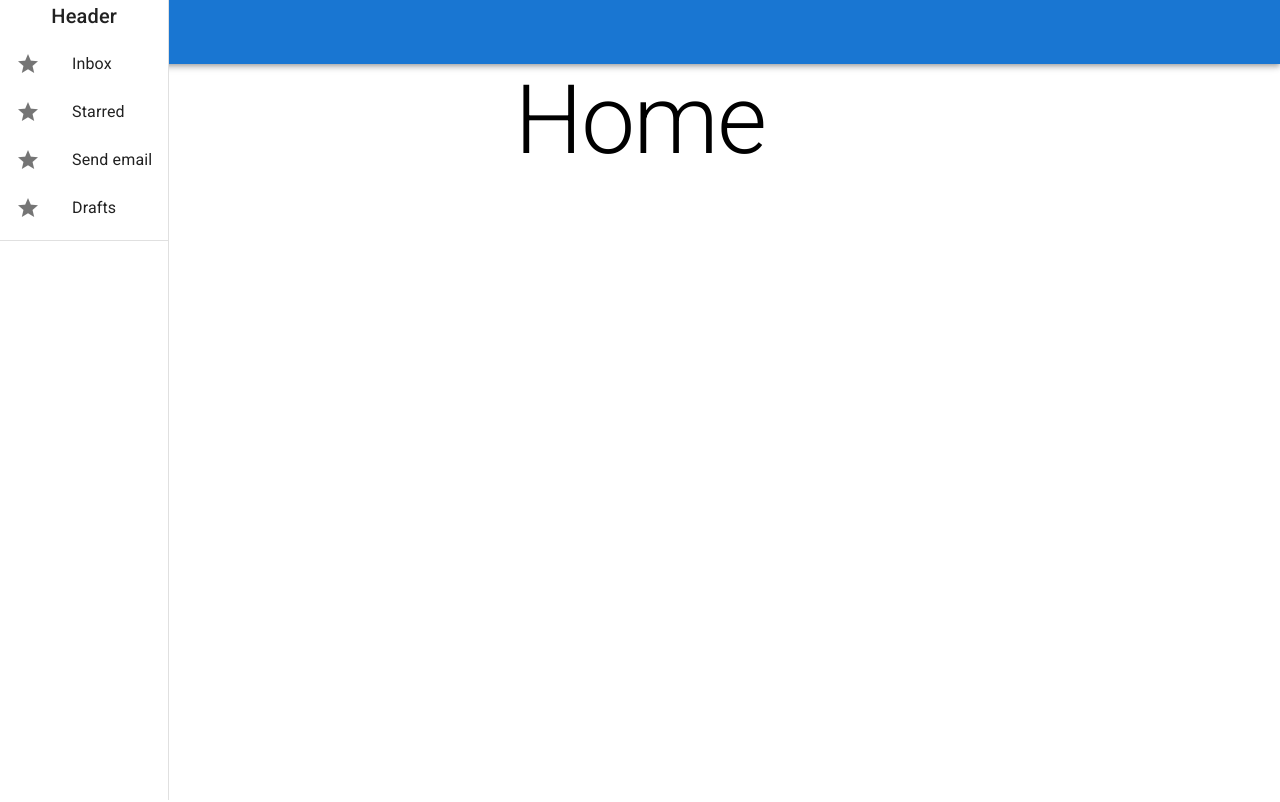
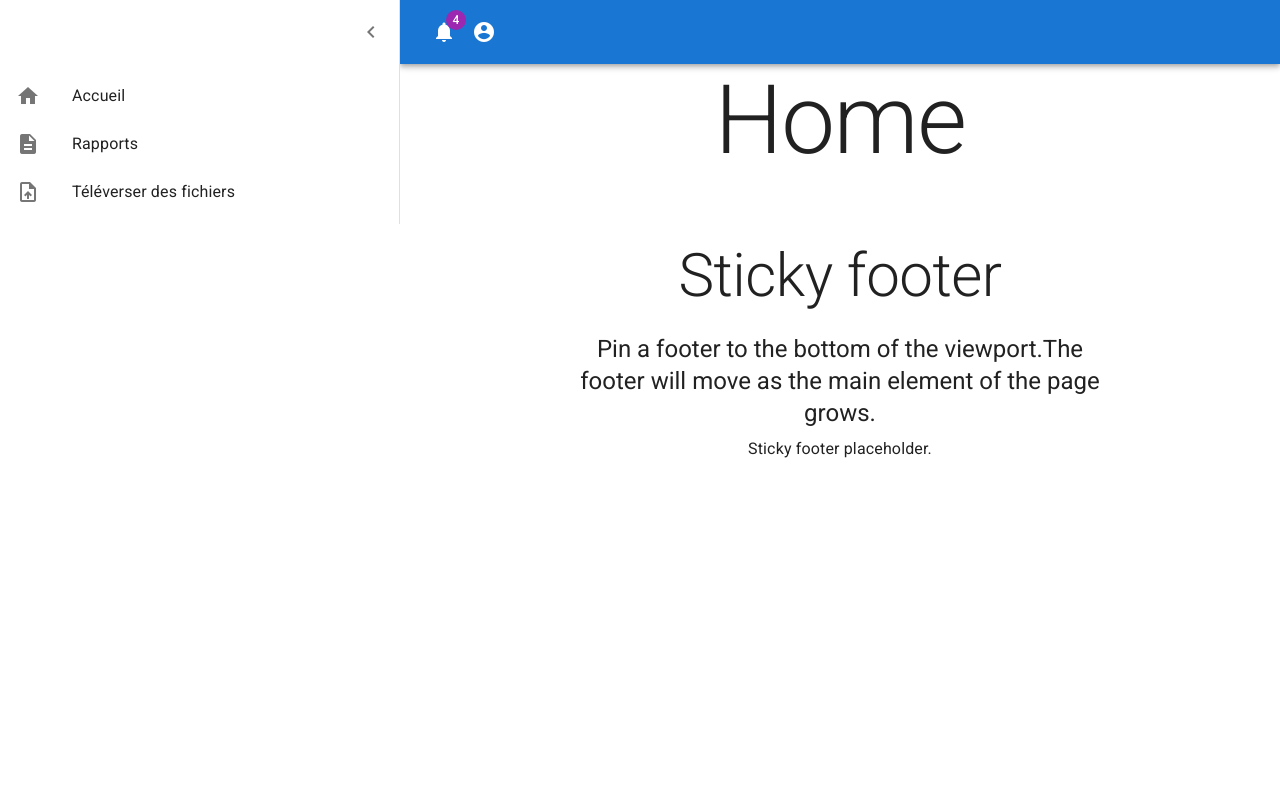
Before and after one commit to 0xD34DC0DE/ProjetIntegreTeam4, a React (Create React App) app in the folder frontend/: page /home in a window 1280 px wide. Shown: the top 802 px of the page. Built offline with nearby package versions, Linux system fonts and the light colour scheme.

Commit message:
Adding Footer and styling all components with styled()

```diff
--- /dev/null
+++ b/frontend/src/components/Footer.js
@@ -0,0 +1,47 @@
+import * as React from "react";
+import CssBaseline from "@mui/material/CssBaseline";
+import Box from "@mui/material/Box";
+import Typography from "@mui/material/Typography";
+import Container from "@mui/material/Container";
+
+export default function StickyFooter() {
+  return (
+    <Box
+      sx={{
+        display: "flex",
+        flexDirection: "column",
+        minHeight: "100vh",
+      }}
+    >
+      <CssBaseline />
+      <Container component="main" sx={{ mt: 8, mb: 2 }} maxWidth="sm">
+        <Typography variant="h2" component="h1" gutterBottom>
+          Sticky footer
+        </Typography>
+        <Typography variant="h5" component="h2" gutterBottom>
+          {"Pin a footer to the bottom of the viewport."}
+          {"The footer will move as the main element of the page grows."}
+        </Typography>
+        <Typography variant="body1">Sticky footer placeholder.</Typography>
+      </Container>
+      <Box
+        component="footer"
+        sx={{
+          py: 3,
+          px: 2,
+          mt: "auto",
+          backgroundColor: (theme) =>
+            theme.palette.mode === "light"
+              ? theme.palette.grey[200]
+              : theme.palette.grey[800],
+        }}
+      >
+        <Container maxWidth="sm">
+          <Typography variant="body1">
+            My sticky footer can be found here.
+          </Typography>
+        </Container>
+      </Box>
+    </Box>
+  );
+}
--- a/frontend/src/components/Home.js
+++ b/frontend/src/components/Home.js
@@ -1,14 +1,18 @@
 import { Typography } from "@mui/material";
 import React from "react";
+import StickyFooter from "./Footer";
 import SideBar from "./SideBar";
 import TopBar from "./TopBar";
 
 const Home = () => {
+  const [open, setOpen] = React.useState(true);
+
   return (
     <>
-      <TopBar />
+      <TopBar setOpen={setOpen} open={open} />
+      <SideBar setOpen={setOpen} open={open} />
       <Typography variant="h1">Home</Typography>
-      <SideBar />
+      <StickyFooter />
     </>
   );
 };
--- a/frontend/src/components/SideBar.js
+++ b/frontend/src/components/SideBar.js
@@ -1,52 +1,78 @@
 import {
-  Divider,
-  Drawer,
-  Icon,
   List,
-  ListItem,
+  ListItemButton,
   ListItemIcon,
   ListItemText,
-  Typography,
 } from "@mui/material";
-import { makeStyles } from "@mui/styles";
-import React from "react";
-export const drawerWidth = 240;
-const useStyles = makeStyles((theme) => ({
-  root: {
-    flexGrow: 1,
-    width: drawerWidth,
+import MuiDrawer from "@mui/material/Drawer";
+import Icon from "@mui/material/Icon";
+import IconButton from "@mui/material/IconButton";
+import { createTheme, styled, ThemeProvider } from "@mui/material/styles";
+import Toolbar from "@mui/material/Toolbar";
+import * as React from "react";
+import { drawerListItems } from "../modals/drawerListItems";
+
+const Drawer = styled(MuiDrawer, {
+  shouldForwardProp: (prop) => prop,
+})(({ theme, open }) => ({
+  "& .MuiDrawer-paper": {
+    position: "relative",
+    float: "left",
+    width: theme.spacing(50),
+    transition: theme.transitions.create("width", {
+      easing: theme.transitions.easing.sharp,
+      duration: theme.transitions.duration.enteringScreen,
+    }),
+    boxSizing: "border-box",
+    ...(!open && {
+      overflowX: "hidden",
+      transition: theme.transitions.create("width", {
+        duration: theme.transitions.duration.leavingScreen,
+      }),
+      [theme.breakpoints.up("sm")]: {
+        width: theme.spacing(9),
+      },
+    }),
   },
 }));
-/**
- *
- *
- * @description The SideBar component with a Drawer from Material-Ui
- * @author Maxime Dupuis
- */
-const SideBar = () => {
+
+const mdTheme = createTheme();
+
+function SideBar({ setOpen, open }) {
+  const toggleDrawer = () => {
+    setOpen(!open);
+  };
+
   return (
-    <>
-      <Drawer
-        className={drawerWidth}
-        variant="persistent"
-        anchor="left"
-        open={true}
-      >
-        <Typography variant="h6">Header</Typography>
+    <ThemeProvider theme={mdTheme}>
+      <Drawer variant="permanent" open={open} anchor="left">
+        <Toolbar
+          sx={{
+            display: "flex",
+            alignItems: "center",
+            justifyContent: "flex-end",
+            px: [1],
+          }}
+        >
+          <IconButton onClick={toggleDrawer}>
+            {open ? <Icon>chevron_left</Icon> : <Icon>chevron_right</Icon>}
+          </IconButton>
+        </Toolbar>
         <List>
-          {["Inbox", "Starred", "Send email", "Drafts"].map((text, index) => (
-            <ListItem button key={text}>
-              <ListItemIcon>
-                <Icon>star</Icon>
-              </ListItemIcon>
-              <ListItemText primary={text} />
-            </ListItem>
-          ))}
+          {drawerListItems.map((item) => {
+            return (
+              <ListItemButton>
+                <ListItemIcon>
+                  <Icon>{item[1]}</Icon>
+                </ListItemIcon>
+                <ListItemText>{item[0]}</ListItemText>
+              </ListItemButton>
+            );
+          })}
         </List>
-        <Divider />
       </Drawer>
-    </>
+    </ThemeProvider>
   );
-};
+}
 
 export default SideBar;
--- a/frontend/src/components/TopBar.js
+++ b/frontend/src/components/TopBar.js
@@ -1,31 +1,40 @@
-import { AppBar, Icon, Toolbar, Typography, Button } from "@mui/material";
-import { makeStyles } from "@mui/styles";
-import { drawerWidth } from "./SideBar";
+import { Icon, Toolbar } from "@mui/material";
+import MuiAppBar from "@mui/material/AppBar";
+import Badge from "@mui/material/Badge";
+import IconButton from "@mui/material/IconButton";
+import { createTheme, styled, ThemeProvider } from "@mui/material/styles";
 import React from "react";
 
-const useStyles = makeStyles((theme) => ({
-  root: {
-    flexGrow: 1,
-    float: "right",
-    border: "2px solid black",
-    width: `calc(100% - ${drawerWidth}px`,
-  },
-  loginIcon: {
-    textAlign: "right",
-    flexGrow: 1,
-  },
+const AppBar = styled(MuiAppBar, {
+  shouldForwardProp: (prop) => prop,
+})(({ theme, open }) => ({
+  overflowX: "hidden",
+  float: "right",
+  width: `calc(100% - ${theme.spacing(50)})`,
+  ...(!open && {
+    width: `calc(100% - ${theme.spacing(9)})`,
+  }),
 }));
 
-export default function TopBar() {
-  const classes = useStyles();
+const mdTheme = createTheme();
 
+const TopBar = ({ open }) => {
   return (
-    <AppBar position="static" className={classes.root}>
-      <Toolbar>
-        <Icon className={classes.loginIcon} color="inherit">
-          person
-        </Icon>
-      </Toolbar>
-    </AppBar>
+    <ThemeProvider theme={mdTheme}>
+      <AppBar position="static" open={open}>
+        <Toolbar>
+          <IconButton color="inherit">
+            <Badge badgeContent={4} color="secondary">
+              <Icon>notifications</Icon>
+            </Badge>
+          </IconButton>
+          <IconButton color="inherit">
+            <Icon>account_circle</Icon>
+          </IconButton>
+        </Toolbar>
+      </AppBar>
+    </ThemeProvider>
   );
-}
+};
+
+export default TopBar;
--- /dev/null
+++ b/frontend/src/modals/drawerListItems.js
@@ -0,0 +1,5 @@
+export const drawerListItems = [
+  ["Accueil", "home"],
+  ["Rapports", "description"],
+  ["Téléverser des fichiers", "upload_file"],
+];
```
